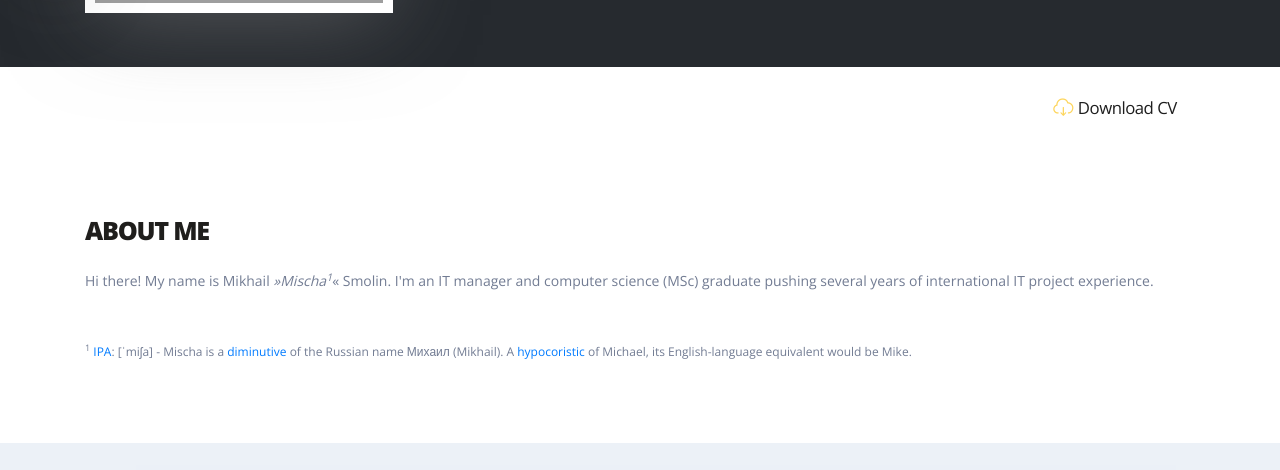
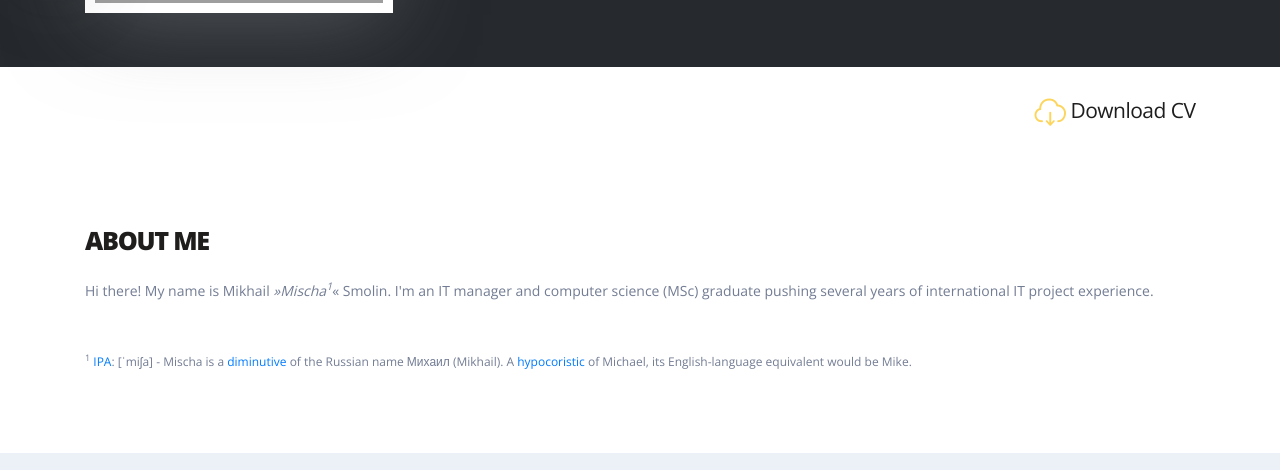
Before and after one commit to mischasln/resume, a plain HTML site: page index.html in a window 1280 px wide. Shown: the part 330-800 px from the top of the page. Drawn offline with nearby package versions, Linux system fonts and the light colour scheme; grey boxes are pictures that could not be loaded; a script that the page names is missing.

Commit message:
FIX button size

```diff
--- a/css/main.css
+++ b/css/main.css
@@ -442,7 +442,7 @@ section.section {
 .custom-nav-button {
   display: inline-block;
   padding: 30px 10px;
-  font-size: 1.2em;
+  font-size: 1.5em;
   letter-spacing: -0.5px;
   line-height: 1.3;
   text-align: center;
@@ -463,7 +463,7 @@ section.section {
 }
 .custom-nav-button i {
   float: left;
-  font-size: 1.2em;
+  font-size: 1.5em;
   margin-right: 5px;
   vertical-align: middle;
 }
```
